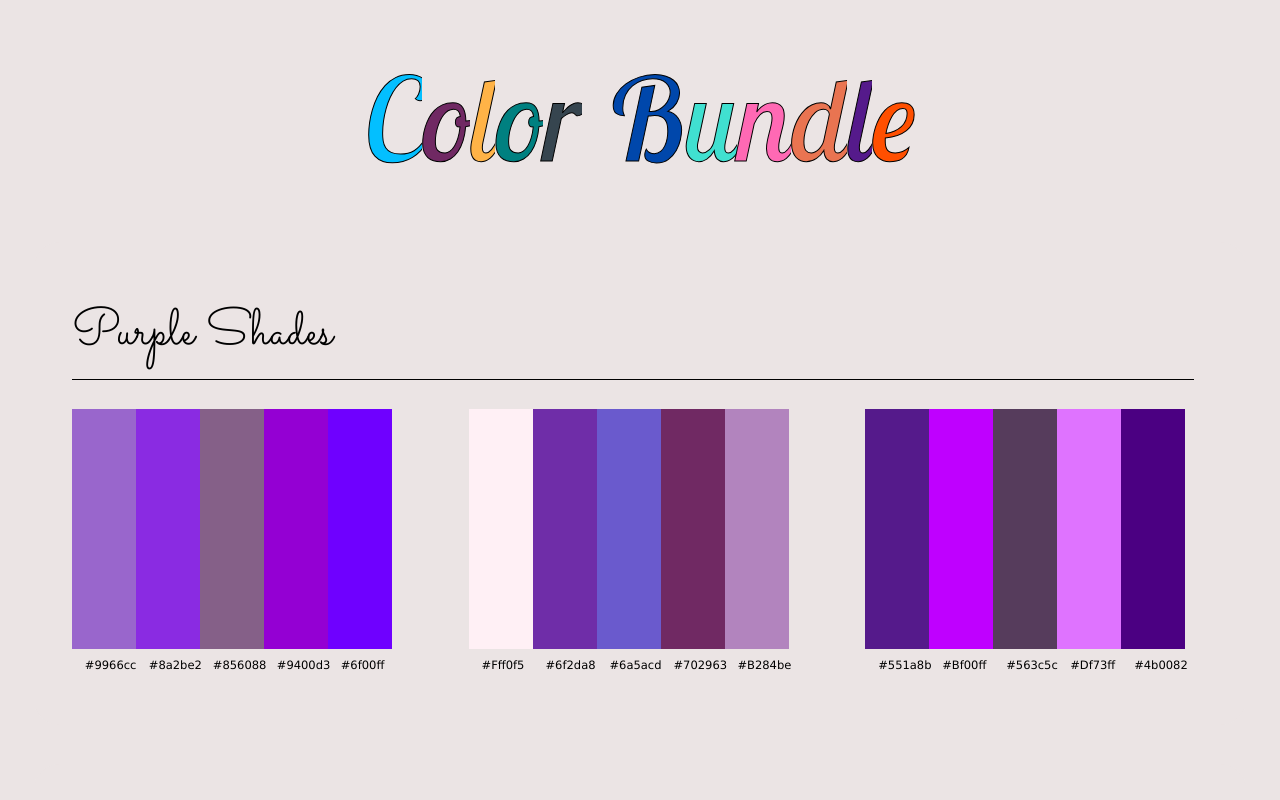
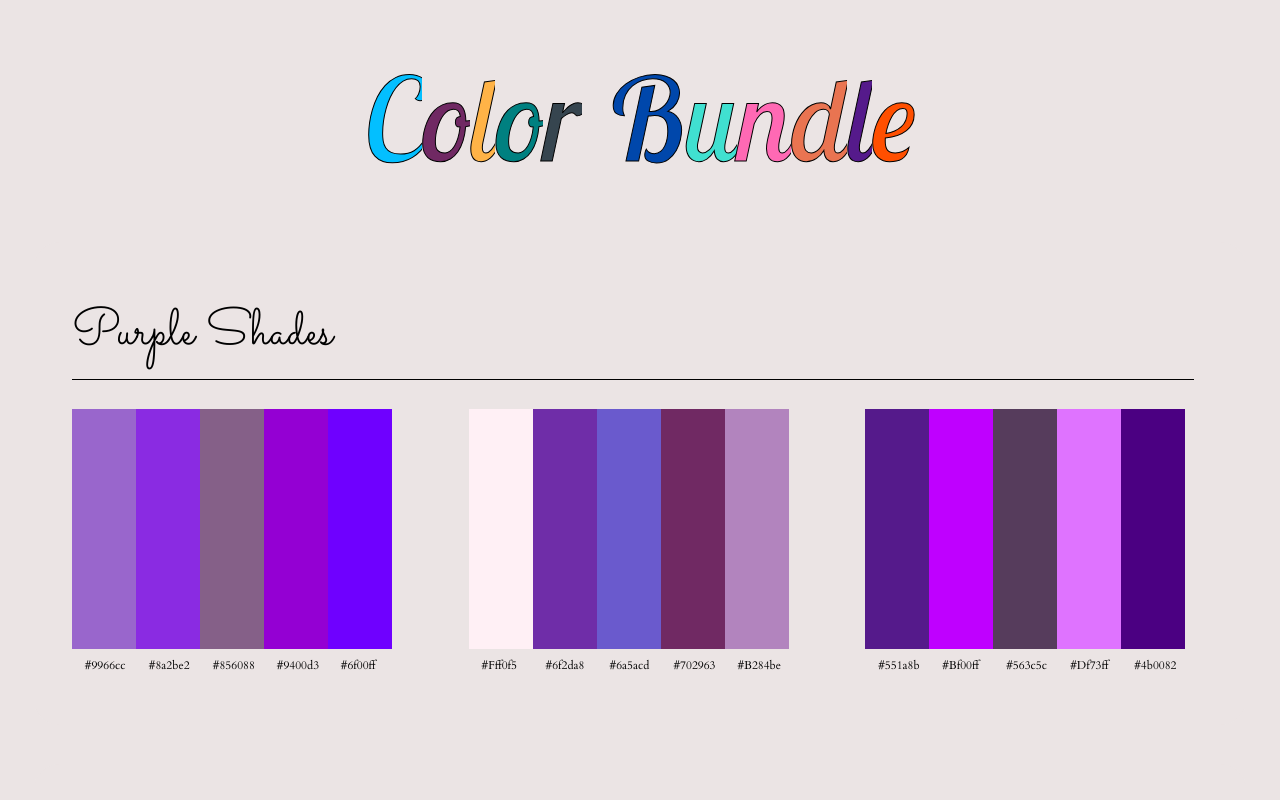
Before and after one commit to Vasundhara-Tiwari/ColorBundle, a React (Create React App) app: page / in a window 1280 px wide. Shown: the top 800 px of the page. Built offline with nearby package versions, Linux system fonts and the light colour scheme.

Commit message:
updating fonts

```diff
--- a/src/Components/Bar.css
+++ b/src/Components/Bar.css
@@ -23,7 +23,7 @@
   background-color: transparent;
   position: relative;
   bottom: -17vh;
-  font-family: Verdana;
+  font-family: "Cardo", serif;
 }
 .main-bar__inner-bar:hover {
   box-shadow: 0 0 25px rgba(0, 0, 0);
```
